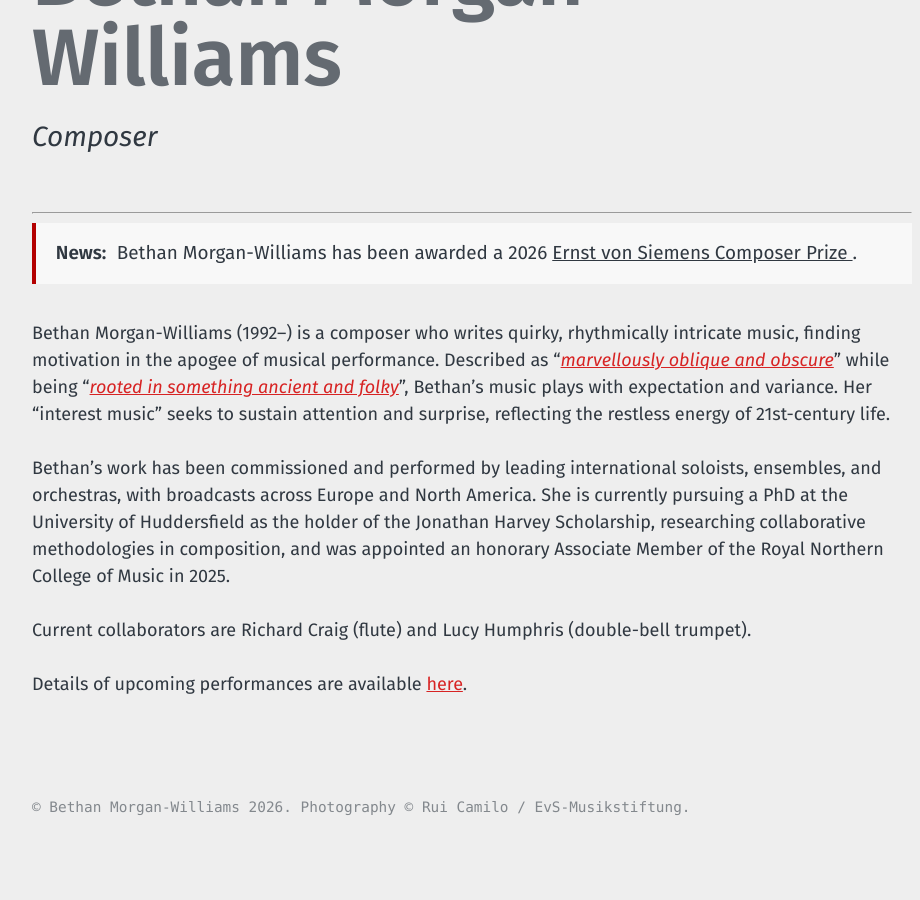
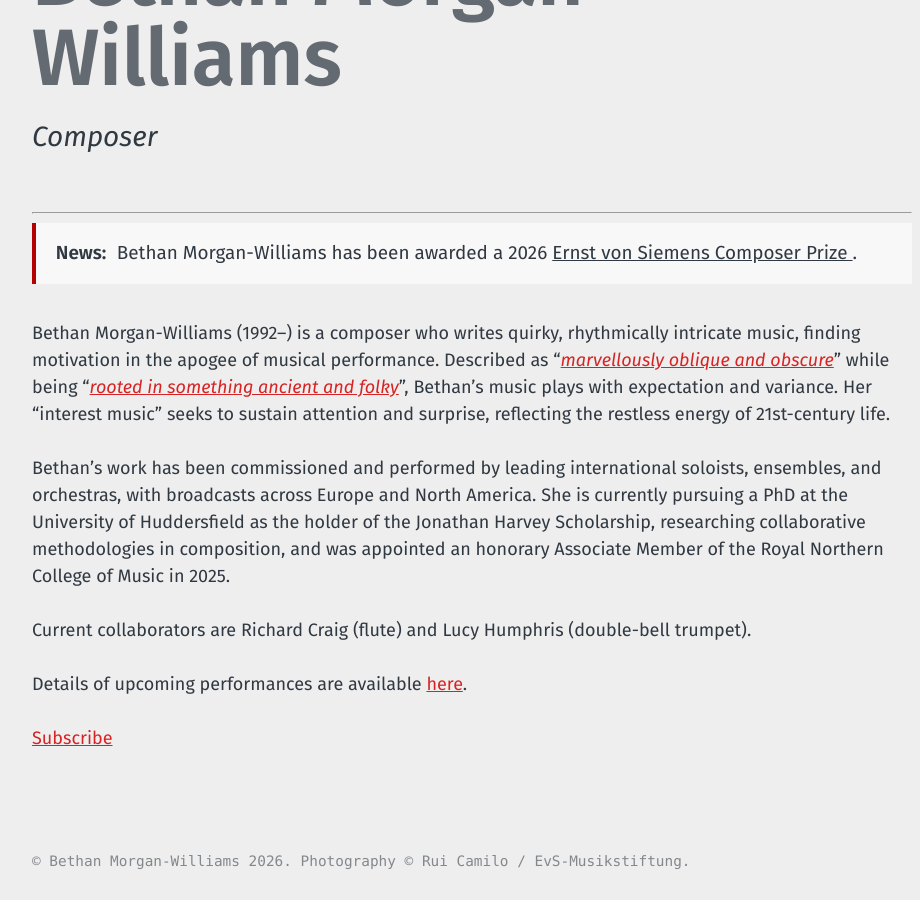
Before and after one commit to morganwilliamsb/website, a Jekyll site: the page built from index.md, in a window 1280 px wide and 900 px high, scrolled down 1191 px. Shown: the whole window, without its empty margins (40-960 px from the left). Built offline with Jekyll 4.4.1, drawn with Linux system fonts in a browser that asks for light colours; before the commit the page ends 2037 px from its top, so only the background shows below that.

Commit message:
Add subscription link to index.md

```diff
--- a/index.md
+++ b/index.md
@@ -22,3 +22,5 @@ Bethan's work has been commissioned and performed by leading international soloi
 Current collaborators are Richard Craig (flute) and Lucy Humphris (double-bell trumpet).
 
 Details of upcoming performances are available [here](/performances.html).
+
+<a href="https://eepurl.com/g7QRu9" class="button" target="_blank" rel="noopener">Subscribe</a>
```
